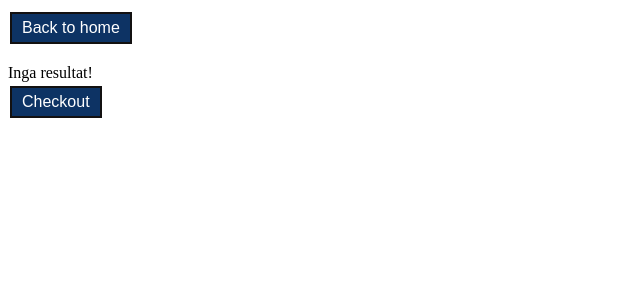
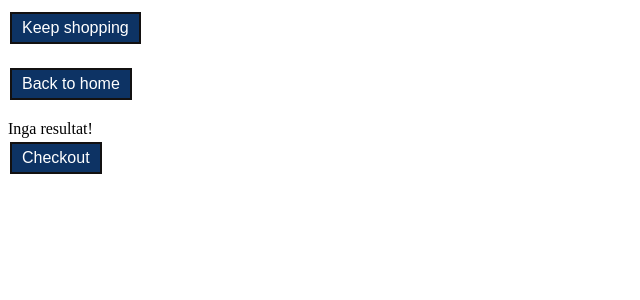
Before and after one commit to JunkZ/Databas_labb5, a PHP site: page /viewcart.php in a window 1280 px wide. Shown: the top 300 px of the page, without its empty margins (0-640 px from the left). Run offline with PHP 8.4, Linux system fonts and the light colour scheme; the visitor is signed in with stand-in values (Sample User, id 1); data that the repository does not hold is empty.

Commit message:
Update viewcart.php

```diff
--- a/viewcart.php
+++ b/viewcart.php
@@ -6,6 +6,12 @@ session_start();
 <head>
     <link rel="stylesheet" href="css/index.css" />
 </head>
+
+
+<form action="list.php" method="post" >
+<input type="submit" value="Keep shopping" class="button">
+</form>
+
 <form action="index.php" method="post" >
 <input type="submit" value="Back to home" class="button">
 </form>
```
